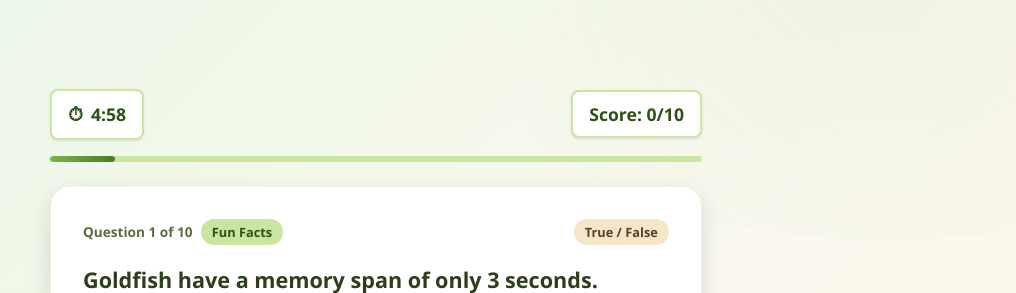
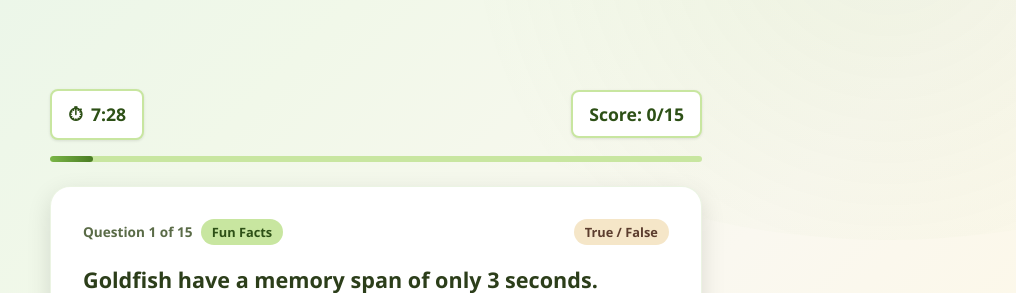
Before and after one commit to iabellanosa-rb/learning-material, a React (Vite) app in the folder animal-quiz/: page / in a window 1280 px wide. Both pictures are taken after a click on the button "Start Quiz". Shown: the top 293 px of the page, without its empty margins (264-1280 px from the left). Built offline with nearby package versions, Linux system fonts and the light colour scheme.

Commit message:
Increase quiz from 10 to 15 questions and scale timers accordingly
Change the default question count from 10 to 15 and increase timer
durations proportionally (1.5x) so players have adequate time for
the additional questions.

https://claude.ai/code/session_014qGnY6dEJJzYKri36GwgmC

```diff
--- a/animal-quiz/src/components/Quiz.jsx
+++ b/animal-quiz/src/components/Quiz.jsx
@@ -5,10 +5,10 @@ import useTimer from "../hooks/useTimer";
 import { getRandomQuestions } from "../data/questions";
 
 const TIMER_SECONDS = {
-  easy: 300,
-  medium: 210,
-  hard: 150,
-  "extra-hard": 90,
+  easy: 450,
+  medium: 315,
+  hard: 225,
+  "extra-hard": 135,
 };
 
 export default function Quiz({ difficulty, onFinish }) {
--- a/animal-quiz/src/data/questions.js
+++ b/animal-quiz/src/data/questions.js
@@ -644,7 +644,7 @@ const questions = {
   ],
 };
 
-export function getRandomQuestions(difficulty, count = 10) {
+export function getRandomQuestions(difficulty, count = 15) {
   const pool = questions[difficulty];
   const shuffled = [...pool].sort(() => Math.random() - 0.5);
   return shuffled.slice(0, count);
```
